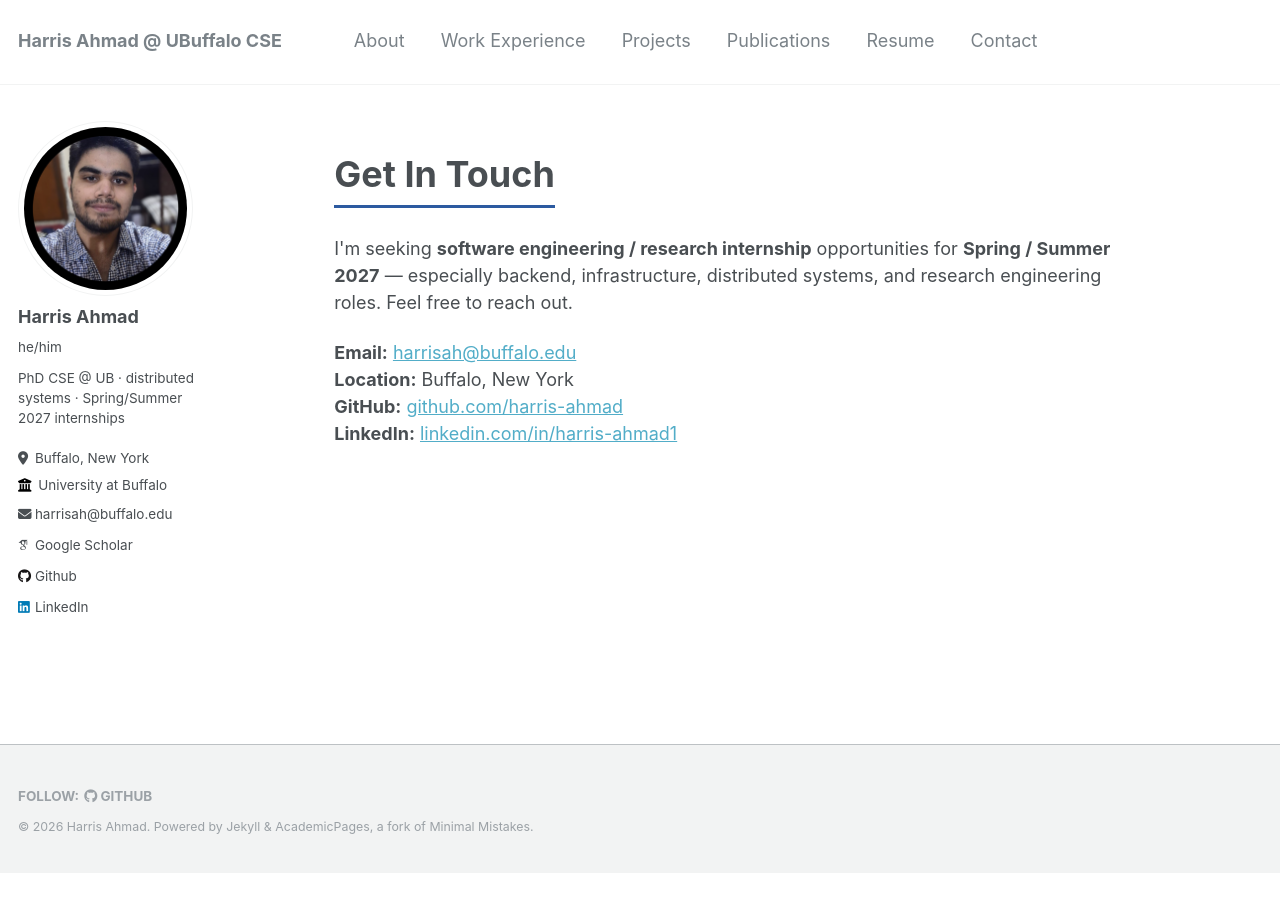
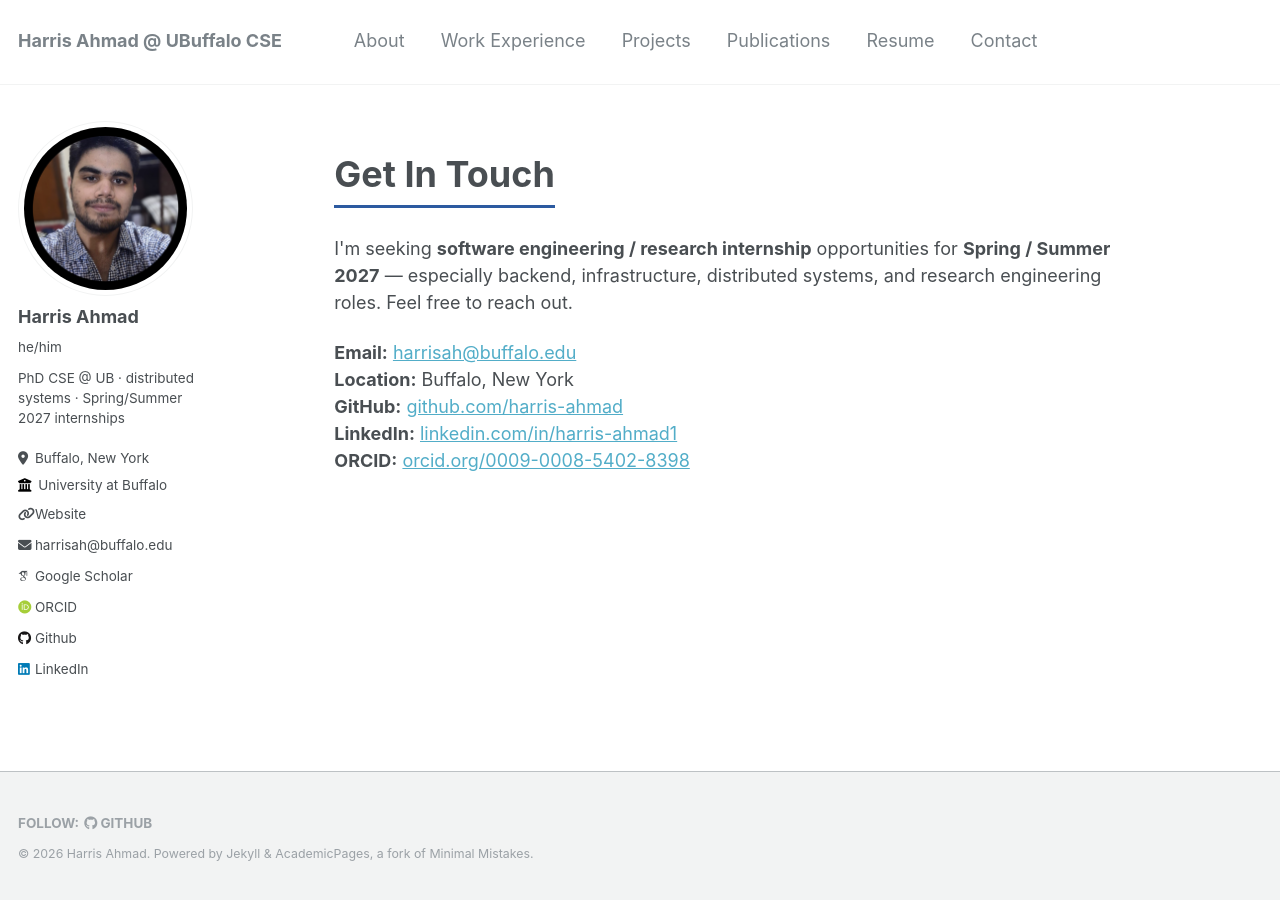
Before and after one commit to harris-ahmad/harris-ahmad.github.io, a Jekyll site: the page built from _pages/about.md, in a window 1280 px wide and 900 px high, scrolled down 5365 px. Built offline with Jekyll 4.4.1, drawn with Linux system fonts in a browser that asks for light colours; some web fonts are replaced; before the commit the page ends 6238 px from its top, so only the background shows below that.

Commit message:
added domain for name.com

```diff
--- /dev/null
+++ b/CNAME
@@ -0,0 +1 @@
+harrisahmad.dev
--- a/_config.yml
+++ b/_config.yml
@@ -12,7 +12,7 @@
 title_separator          : "-"
 name                     : &name "Harris Ahmad"
 description              : &description "PhD CSE @ University at Buffalo | Distributed systems & transactional databases for collaborative AI | Seeking SWE/research internships Spring/Summer 2027"
-url                      : https://harris-ahmad.github.io
+url                      : https://harrisahmad.dev
 baseurl                  : ""
 repository               : "harris-ahmad/harris-ahmad.github.io"
 
@@ -27,14 +27,14 @@
   bio              : "PhD CSE @ UB · distributed systems · Spring/Summer 2027 internships"
   location         : "Buffalo, New York"
   employer         : "University at Buffalo"
-  uri              : # URL
+  uri              : "https://harrisahmad.dev"
   email            : "harrisah@buffalo.edu"
 
   # Academic websites
   arxiv            : # URL - Update with the correct link to your profile
   googlescholar    : "https://scholar.google.com/citations?hl=en&user=4AY0nvEAAAAJ"
   impactstory      : # URL
-  # orcid            : ""
+  orcid            : "https://orcid.org/0009-0008-5402-8398"
   # pubmed           : ""
   researchgate     : # URL
 
@@ -81,7 +81,7 @@
 read_more                : "disabled" # if enabled, adds "Read more" links to excerpts
 talkmap_link             : false #change to true to add link to talkmap on talks page
 comments:
-  provider               : # false (default), "disqus", "discourse", "facebook", "google-plus", "staticman", "custom"
+  provider               : false # false (default), "disqus", "discourse", "facebook", "google-plus", "staticman", "custom"
   disqus:
     shortname            :
   discourse:
@@ -107,7 +107,7 @@
       options:
         format           : "iso8601" # "iso8601" (default), "timestamp-seconds", "timestamp-milliseconds"
 atom_feed:
-  hide                   : false     # change to true to hide the RSS feed in the footer
+  hide                   : true     # change to true to hide the RSS feed in the footer
   path                   : # blank (default) uses feed.xml
 
 
@@ -135,6 +135,7 @@
     - "https://github.com/harris-ahmad"
     - "https://www.linkedin.com/in/harris-ahmad1"
     - "https://scholar.google.com/citations?hl=en&user=4AY0nvEAAAAJ"
+    - "https://orcid.org/0009-0008-5402-8398"
 
 
 # Analytics
@@ -226,7 +227,7 @@
       layout: single
       author_profile: true
       read_time: true
-      comments: true
+      comments: false
       share: true
       related: true
   # _pages
@@ -244,7 +245,7 @@
       layout: single
       author_profile: true
       share: true
-      comments: true
+      comments: false
   # _publications
   - scope:
       path: ""
@@ -253,7 +254,7 @@
       layout: single
       author_profile: true
       share: true
-      comments: true
+      comments: false
   # _portfolio
   - scope:
       path: ""
@@ -262,7 +263,7 @@
       layout: single
       author_profile: true
       share: true
-      comment: true
+      comments: false
   # _talks
   - scope:
       path: ""
--- a/_includes/head/custom.html
+++ b/_includes/head/custom.html
@@ -2,31 +2,14 @@
 
 <!-- start custom head snippets -->
 
-<link rel="apple-touch-icon" sizes="57x57" href="{{ base_path }}/images/apple-touch-icon-57x57.png?v=M44lzPylqQ">
-<link rel="apple-touch-icon" sizes="60x60" href="{{ base_path }}/images/apple-touch-icon-60x60.png?v=M44lzPylqQ">
-<link rel="apple-touch-icon" sizes="72x72" href="{{ base_path }}/images/apple-touch-icon-72x72.png?v=M44lzPylqQ">
-<link rel="apple-touch-icon" sizes="76x76" href="{{ base_path }}/images/apple-touch-icon-76x76.png?v=M44lzPylqQ">
-<link rel="apple-touch-icon" sizes="114x114" href="{{ base_path }}/images/apple-touch-icon-114x114.png?v=M44lzPylqQ">
-<link rel="apple-touch-icon" sizes="120x120" href="{{ base_path }}/images/apple-touch-icon-120x120.png?v=M44lzPylqQ">
-<link rel="apple-touch-icon" sizes="144x144" href="{{ base_path }}/images/apple-touch-icon-144x144.png?v=M44lzPylqQ">
-<link rel="apple-touch-icon" sizes="152x152" href="{{ base_path }}/images/apple-touch-icon-152x152.png?v=M44lzPylqQ">
-<link rel="apple-touch-icon" sizes="180x180" href="{{ base_path }}/images/apple-touch-icon-180x180.png?v=M44lzPylqQ">
-<link rel="icon" type="image/png" href="{{ base_path }}/images/favicon-32x32.png?v=M44lzPylqQ" sizes="32x32">
-<link rel="icon" type="image/png" href="{{ base_path }}/images/android-chrome-192x192.png?v=M44lzPylqQ" sizes="192x192">
-<link rel="icon" type="image/png" href="{{ base_path }}/images/favicon-96x96.png?v=M44lzPylqQ" sizes="96x96">
-<link rel="icon" type="image/png" href="{{ base_path }}/images/favicon-16x16.png?v=M44lzPylqQ" sizes="16x16">
-<link rel="manifest" href="{{ base_path }}/images/manifest.json?v=M44lzPylqQ">
-<link rel="mask-icon" href="{{ base_path }}/images/safari-pinned-tab.svg?v=M44lzPylqQ" color="#000000">
-<link rel="shortcut icon" href="/images/ub-logo.png">
-<meta name="msapplication-TileColor" content="#000000">
-<meta name="msapplication-TileImage" content="{{ base_path }}/images/mstile-144x144.png?v=M44lzPylqQ">
-<meta name="msapplication-config" content="{{ base_path }}/images/browserconfig.xml?v=M44lzPylqQ">
-<meta name="theme-color" content="#ffffff">
+<link rel="icon" type="image/png" href="{{ base_path }}/images/profile-pic.png">
+<link rel="shortcut icon" href="{{ base_path }}/images/ub-logo.png">
+<link rel="apple-touch-icon" href="{{ base_path }}/images/profile-pic.png">
+<link rel="mask-icon" href="{{ base_path }}/images/safari-pinned-tab.svg" color="#2c5aa0">
+<link rel="manifest" href="{{ base_path }}/images/manifest.json">
+<meta name="msapplication-TileColor" content="#2c5aa0">
+<meta name="msapplication-config" content="{{ base_path }}/images/browserconfig.xml">
+<meta name="theme-color" content="#2c5aa0">
 <link rel="stylesheet" href="{{ base_path }}/assets/css/academicons.css"/>
 
-
-<!-- Support for MatJax -->
-<script src="https://cdnjs.cloudflare.com/polyfill/v3/polyfill.min.js?features=es6"></script>
-<script id="MathJax-script" async src="https://cdn.jsdelivr.net/npm/mathjax@3/es5/tex-mml-chtml.js"></script>
-
 <!-- end custom head snippets -->
--- a/_includes/seo-enhanced.html
+++ b/_includes/seo-enhanced.html
@@ -4,8 +4,8 @@
   "@context": "https://schema.org",
   "@type": "Person",
   "name": "Harris Ahmad",
-  "url": "https://harris-ahmad.github.io",
-  "image": "https://harris-ahmad.github.io/images/profile-pic.png",
+  "url": "{{ site.url }}",
+  "image": "{{ site.url }}/images/profile-pic.png",
   "jobTitle": "PhD Student & Research Software Engineer",
   "worksFor": {
     "@type": "Organization",
@@ -27,7 +27,8 @@
   "sameAs": [
     "https://github.com/harris-ahmad",
     "https://www.linkedin.com/in/harris-ahmad1",
-    "https://scholar.google.com/citations?hl=en&user=4AY0nvEAAAAJ"
+    "https://scholar.google.com/citations?hl=en&user=4AY0nvEAAAAJ",
+    "https://orcid.org/0009-0008-5402-8398"
   ],
   "knowsAbout": [
     "Distributed Systems",
@@ -74,6 +75,7 @@
 
 <!-- Open Graph Enhanced -->
 <meta property="og:type" content="profile">
+<meta property="og:image" content="{{ site.url }}/images/profile-pic.png">
 <meta property="profile:first_name" content="Harris">
 <meta property="profile:last_name" content="Ahmad">
 <meta property="profile:username" content="harris-ahmad">
@@ -82,7 +84,7 @@
 <meta name="twitter:card" content="summary_large_image">
 <meta name="twitter:title" content="{{ page.title | default: site.title }}">
 <meta name="twitter:description" content="{{ page.description | default: site.description }}">
-<meta name="twitter:image" content="https://harris-ahmad.github.io/images/profile-pic.png">
+<meta name="twitter:image" content="{{ site.url }}/images/profile-pic.png">
 
 <!-- Geo tags for local search -->
 <meta name="geo.region" content="US-NY">
--- a/_pages/about.md
+++ b/_pages/about.md
@@ -178,6 +178,7 @@
     <strong>Email:</strong> <a href="mailto:harrisah@buffalo.edu?subject=Spring%2FSummer%202027%20internship">harrisah@buffalo.edu</a><br>
     <strong>Location:</strong> Buffalo, New York<br>
     <strong>GitHub:</strong> <a href="https://github.com/harris-ahmad" target="_blank">github.com/harris-ahmad</a><br>
-    <strong>LinkedIn:</strong> <a href="https://www.linkedin.com/in/harris-ahmad1" target="_blank">linkedin.com/in/harris-ahmad1</a>
+    <strong>LinkedIn:</strong> <a href="https://www.linkedin.com/in/harris-ahmad1" target="_blank">linkedin.com/in/harris-ahmad1</a><br>
+    <strong>ORCID:</strong> <a href="https://orcid.org/0009-0008-5402-8398" target="_blank">orcid.org/0009-0008-5402-8398</a>
   </p>
 </div>
```
Also changed, not shown: _pages/contact.md (+2 -0 lines), images/browserconfig.xml (+2 -5 lines), images/manifest.json.
